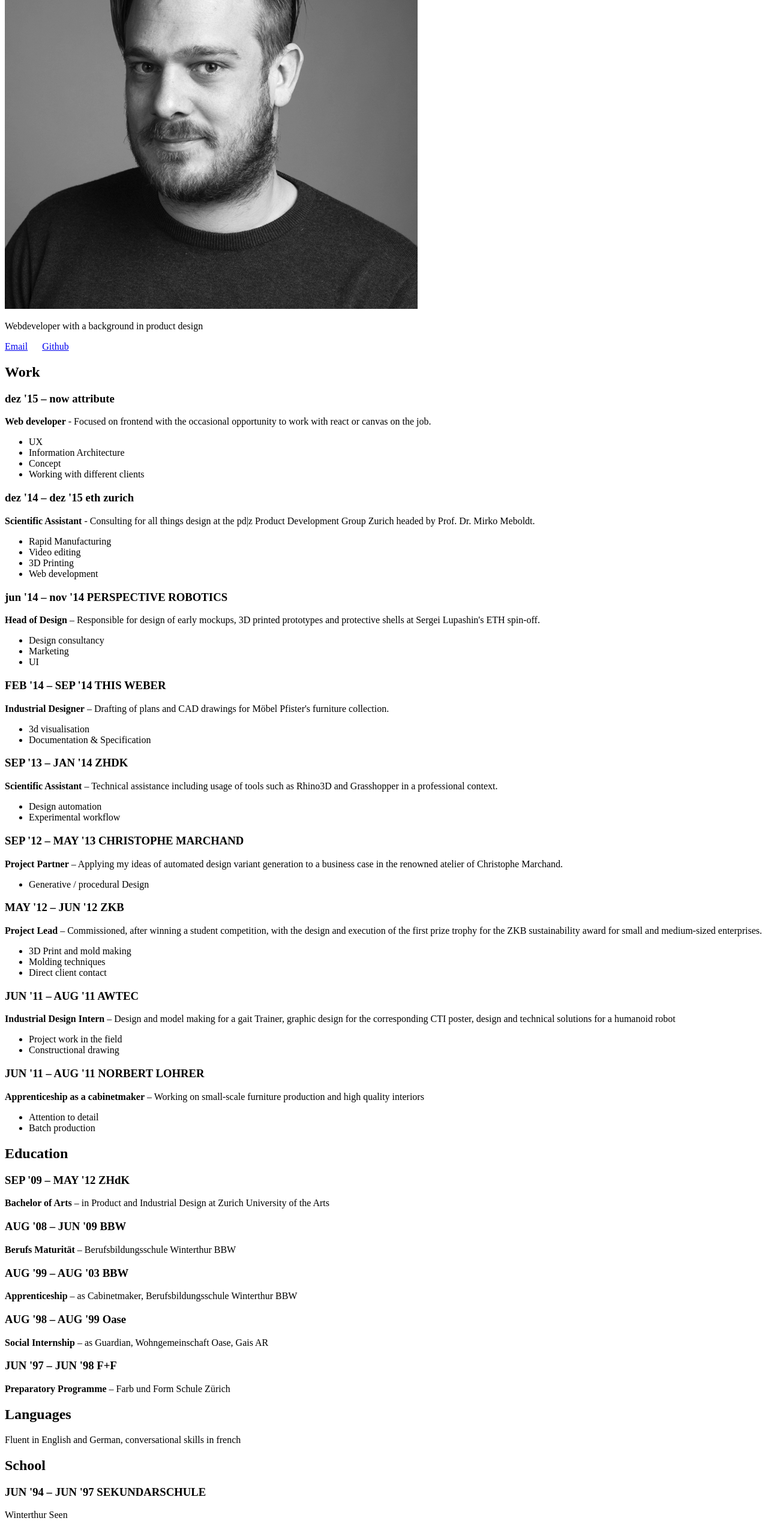
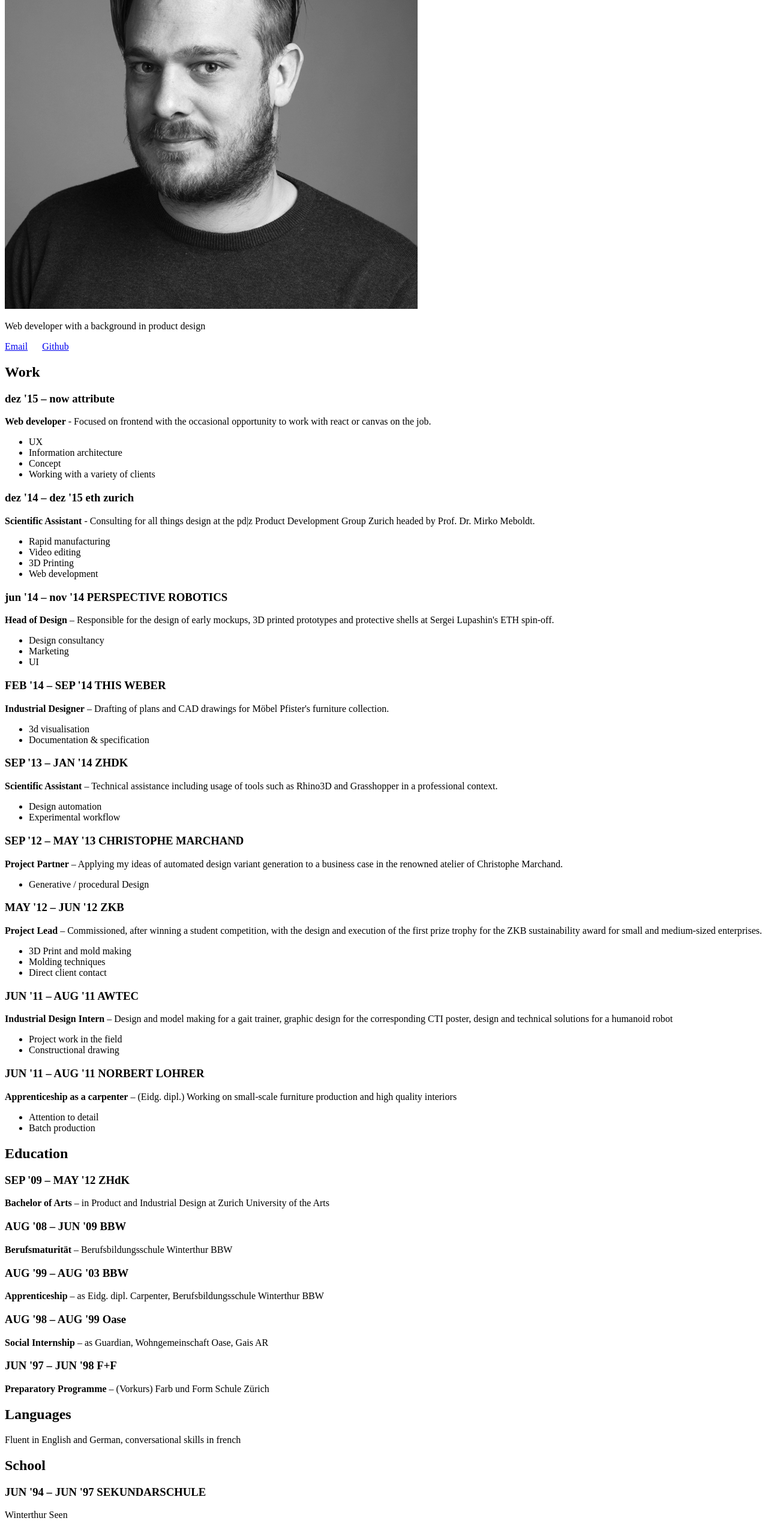
Before and after one commit to AlexJenter/cv, a Gatsby site: page / in a window 1280 px wide. Shown: the part 240-2796 px from the top of the page at 60% size. Built offline with nearby package versions, Linux system fonts and the light colour scheme; Gatsby itself is replaced by a stand-in of ours.

Commit message:
copy corrections

```diff
--- a/src/components/Skillsection.js
+++ b/src/components/Skillsection.js
@@ -7,16 +7,18 @@ export default () => (
     <div>
       <h3>Design</h3>
       <ul>
-        <Skillitem score="7" name="Sketch.app" />
-        <Skillitem score="8" name="Adobe CC" />
+        <Skillitem score="8" name="Sketch.app" />
+        <Skillitem score="9" name="Adobe CC" />
       </ul>
     </div>
     <div>
       <h3>Code</h3>
       <ul>
-        <Skillitem score="8" name="HTML/CSS" />
-        <Skillitem score="7" name="Javascript" />
-        <Skillitem score="4" name="Bash" />
+        <Skillitem score="9" name="HTML/CSS" />
+        <Skillitem score="8" name="Javascript" />
+        <Skillitem score="7" name="Twig" />
+        <Skillitem score="5" name="PHP" />
+        <Skillitem score="4" name="Python" />
       </ul>
     </div>
   </section>
--- a/src/markdown/education.md
+++ b/src/markdown/education.md
@@ -7,13 +7,13 @@ title: Education
 **Bachelor of Arts** – in Product and Industrial Design at Zurich University of the Arts
 
 ### AUG '08 – JUN '09 **BBW**
-**Berufs Maturität** – Berufsbildungsschule Winterthur BBW
+**Berufsmaturität** – Berufsbildungsschule Winterthur BBW
 
 ### AUG '99 – AUG '03 **BBW**
-**Apprenticeship** – as Cabinetmaker, Berufsbildungsschule Winterthur BBW
+**Apprenticeship** – as Eidg. dipl. Carpenter, Berufsbildungsschule Winterthur BBW
 
 ### AUG '98 – AUG '99 **Oase**
 **Social Internship** – as Guardian, Wohngemeinschaft Oase, Gais AR
 
 ### JUN '97 – JUN '98 **F+F**
-**Preparatory Programme** – Farb und Form Schule Zürich
+**Preparatory Programme** – (Vorkurs) Farb und Form Schule Zürich
--- a/src/markdown/person.md
+++ b/src/markdown/person.md
@@ -3,6 +3,6 @@ position: 200
 title: Person
 ---
 
-Webdeveloper with a background in &shy;product design
+Web developer with a background in &shy;product design
 
 <a href="&#x6D;&#x61;&#x69;&#x6C;&#x74;&#x6F;&#x3A;&#x6A;&#x65;&#x6E;&#x74;&#x65;&#x72;&#x61;&#x6C;&#x65;&#x78;&#x40;&#x67;&#x6D;&#x61;&#x69;&#x6C;&#x2E;&#x63;&#x6F;&#x6D;&#x3F;&#x73;&#x75;&#x62;&#x6A;&#x65;&#x63;&#x74;&#x3D;&#x48;&#x41;&#x49;&#x20;&#x41;&#x4C;&#x45;&#x58;&#x21;">Email</a>&nbsp;&nbsp;&nbsp;&nbsp;&nbsp;&nbsp;<a href="https://github.com/AlexJenter">Github</a>
--- a/src/markdown/work.md
+++ b/src/markdown/work.md
@@ -10,9 +10,9 @@ title: "Work"
 **Web developer** - Focused on frontend with the occasional opportunity to work with react or canvas on the job.
 
 - UX
-- Information Architecture
+- Information architecture
 - Concept
-- Working with different clients
+- Working with a variety of clients
 
 </span>
 
@@ -21,7 +21,7 @@ title: "Work"
 <span>
 
 **Scientific Assistant** - Consulting for all things design at the pd|z Product Development Group Zurich headed by Prof. Dr. Mirko Meboldt.
-- Rapid Manufacturing
+- Rapid manufacturing
 - Video editing
 - 3D Printing
 - Web development
@@ -32,7 +32,7 @@ title: "Work"
 
 <span>
 
-**Head of Design** – Responsible for design of early mockups, 3D printed prototypes and protective shells at Sergei Lupashin's ETH spin-off.
+**Head of Design** – Responsible for the design of early mockups, 3D printed prototypes and protective shells at Sergei Lupashin's ETH spin-off.
 - Design consultancy
 - Marketing
 - UI
@@ -45,7 +45,7 @@ title: "Work"
 
 **Industrial Designer** – Drafting of plans and CAD drawings for Möbel Pfister's furniture collection.
 - 3d visualisation
-- Documentation & Specification
+- Documentation & specification
 
 </span>
 
@@ -84,7 +84,7 @@ title: "Work"
 
 <span>
 
-**Industrial Design Intern** – Design and model making for a gait Trainer, graphic design for the corresponding CTI poster, design and technical solutions for a humanoid robot
+**Industrial Design Intern** – Design and model making for a gait trainer, graphic design for the corresponding CTI poster, design and technical solutions for a humanoid robot
 - Project work in the field
 - Constructional drawing
 
@@ -94,7 +94,7 @@ title: "Work"
 
 <span>
 
-**Apprenticeship as a cabinetmaker** – Working on small-scale furniture production and high quality interiors
+**Apprenticeship as a carpenter** – (Eidg. dipl.) Working on small-scale furniture production and high quality interiors
 - Attention to detail
 - Batch production
 
```
